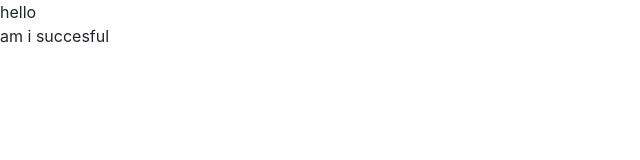
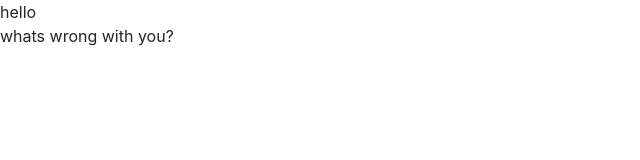
Before and after one commit to Vamshipulla/coursera_module3, a plain HTML site: page assign3/index.html in a window 1280 px wide. Shown: the full height of the page, 0-640 px from the left. Drawn offline with Linux system fonts and the light colour scheme.

Commit message:
bootstrap minor change

```diff
--- a/assign3/index.html
+++ b/assign3/index.html
@@ -16,7 +16,7 @@
 	</head>
 	<body>
 		<div>hello </div>
-		<div>am i succesful</div>
+		<div>whats wrong with you?</div>
 
 	</body>
 </html
```
